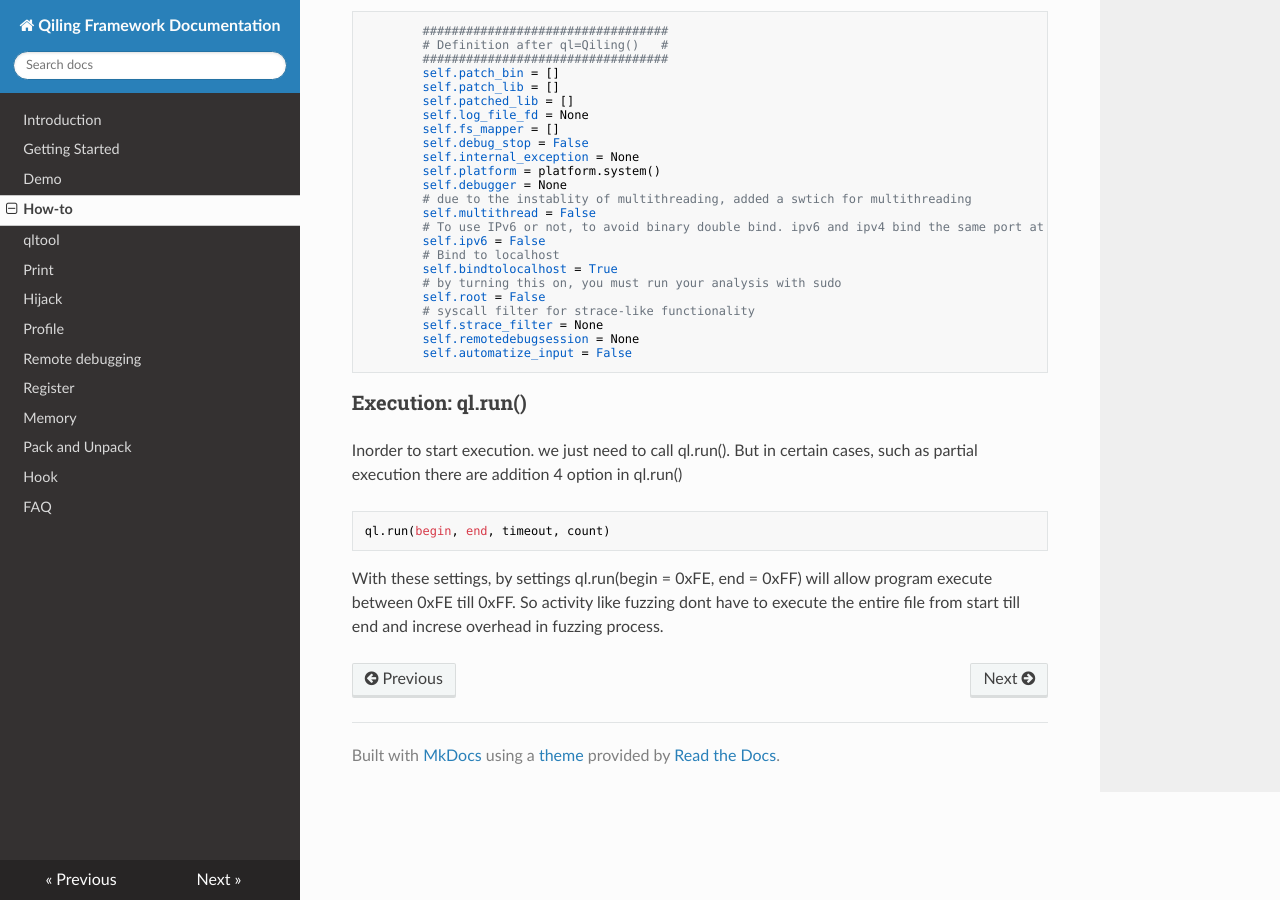
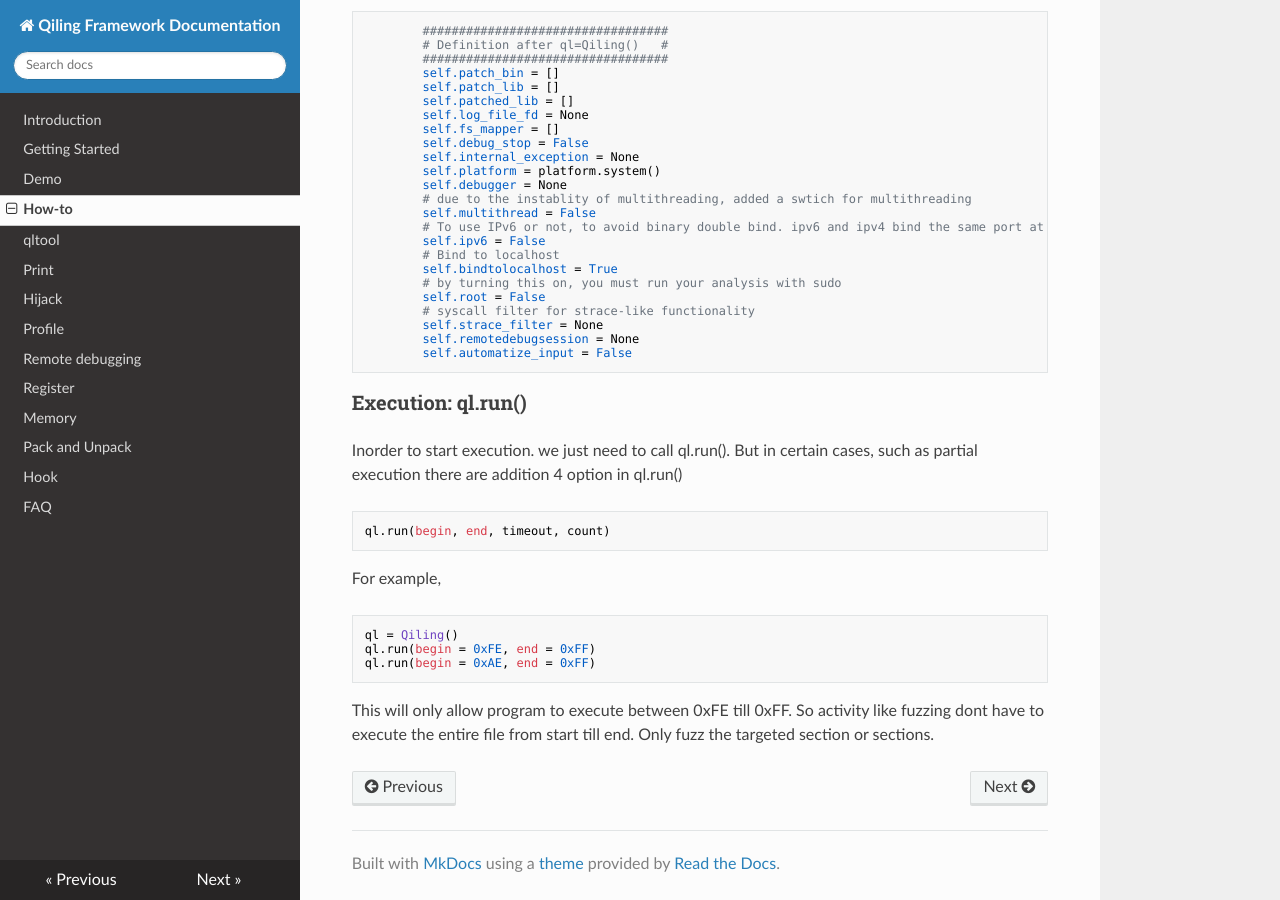
Before and after one commit to qilingframework/rtfd.io, an MkDocs documentation site: the page built from docs/usage.md, in a window 1280 px wide and 900 px high, scrolled down 1638 px. Built offline with MkDocs 1.6.1, drawn with Linux system fonts in a browser that asks for light colours; nearby versions of some CDN libraries.

Commit message:
update usage

````diff
--- a/docs/usage.md
+++ b/docs/usage.md
@@ -125,4 +125,10 @@ Inorder to start execution. we just need to call ql.run(). But in certain cases,
 ql.run(begin, end, timeout, count)
 ```
 
-With these settings, by settings ql.run(begin = 0xFE, end = 0xFF) will allow program execute between 0xFE till 0xFF. So activity like fuzzing dont have to execute the entire file from start till end and increse overhead in fuzzing process.
+For example,
+```
+ql = Qiling()
+ql.run(begin = 0xFE, end = 0xFF)
+ql.run(begin = 0xAE, end = 0xFF)
+```
+This will only allow program to execute between 0xFE till 0xFF. So activity like fuzzing dont have to execute the entire file from start till end. Only fuzz the targeted section or sections.
````
